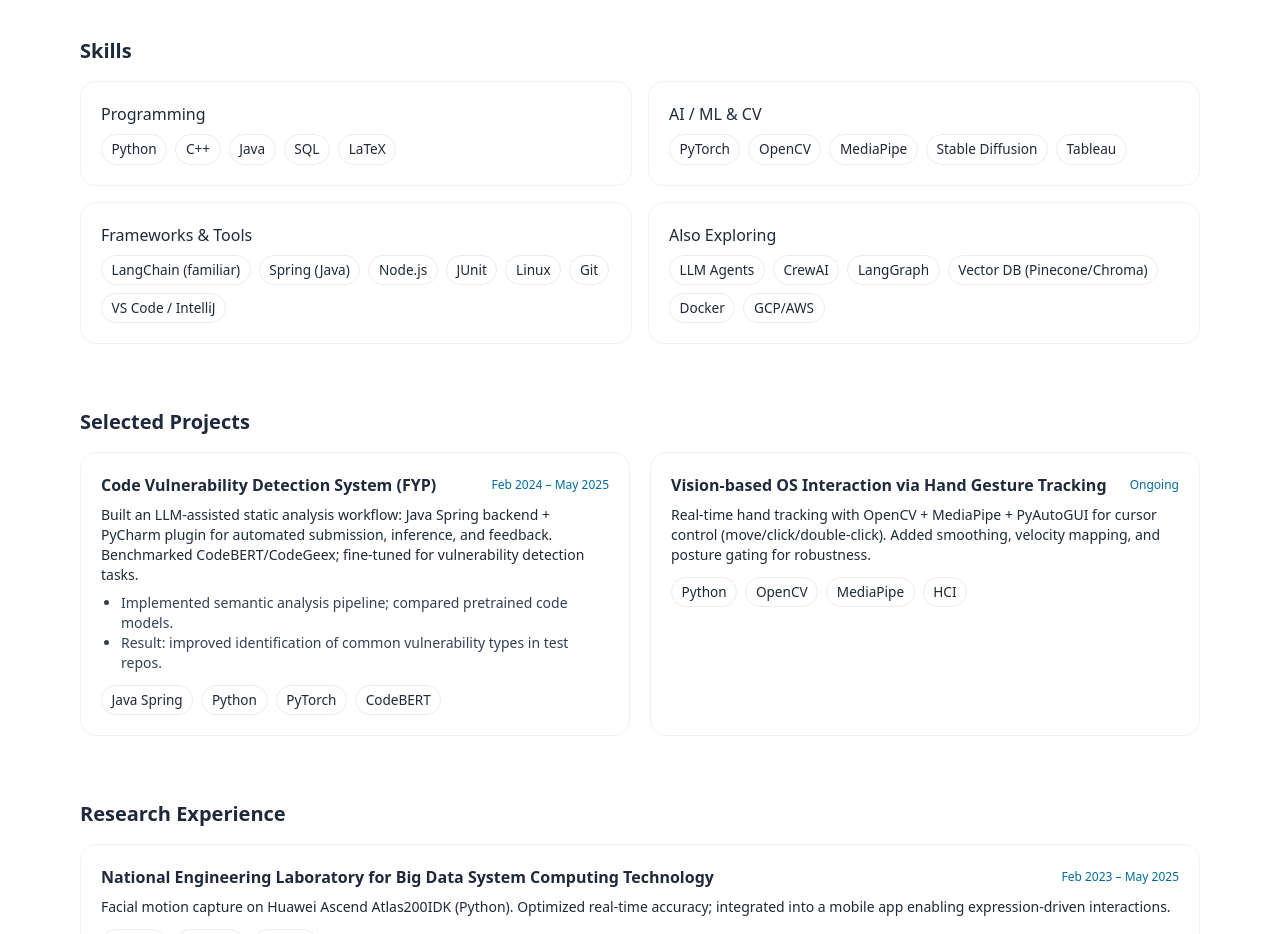
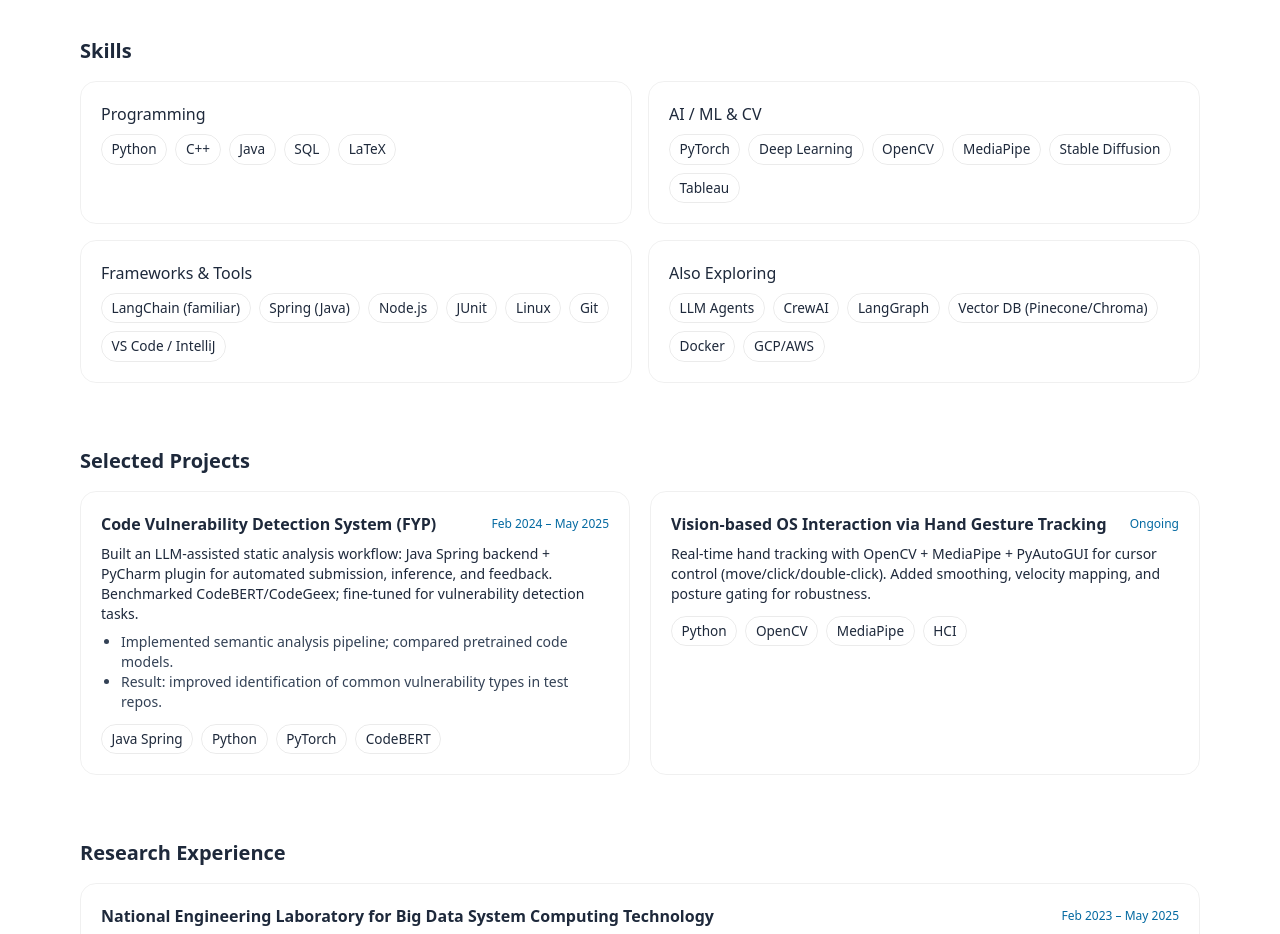
Before and after one commit to karma0929/karma0929.github.io, a plain HTML site: page index.html in a window 1280 px wide. Shown: the part 820-1754 px from the top of the page. Drawn offline with nearby package versions, Linux system fonts and the light colour scheme.

```diff
--- a/index.html
+++ b/index.html
@@ -109,7 +109,7 @@
         <div class="card p-5">
           <h3 class="font-medium mb-2">AI / ML & CV</h3>
           <div class="flex flex-wrap gap-2">
-            <span class="tag">PyTorch</span><span class="tag">OpenCV</span><span class="tag">MediaPipe</span><span class="tag">Stable Diffusion</span><span class="tag">Tableau</span>
+            <span class="tag">PyTorch</span><span class="tag">Deep Learning</span><span class="tag">OpenCV</span><span class="tag">MediaPipe</span><span class="tag">Stable Diffusion</span><span class="tag">Tableau</span>
           </div>
         </div>
         <div class="card p-5">
```
